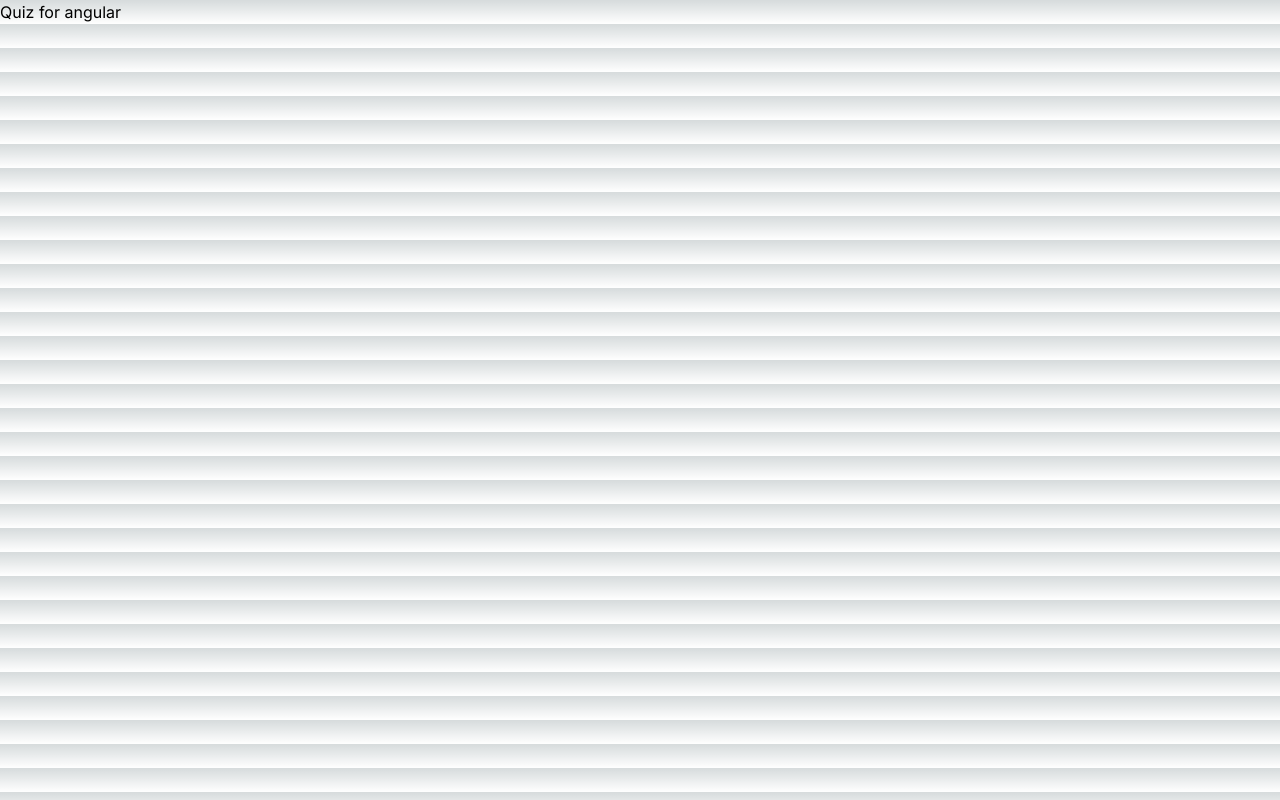
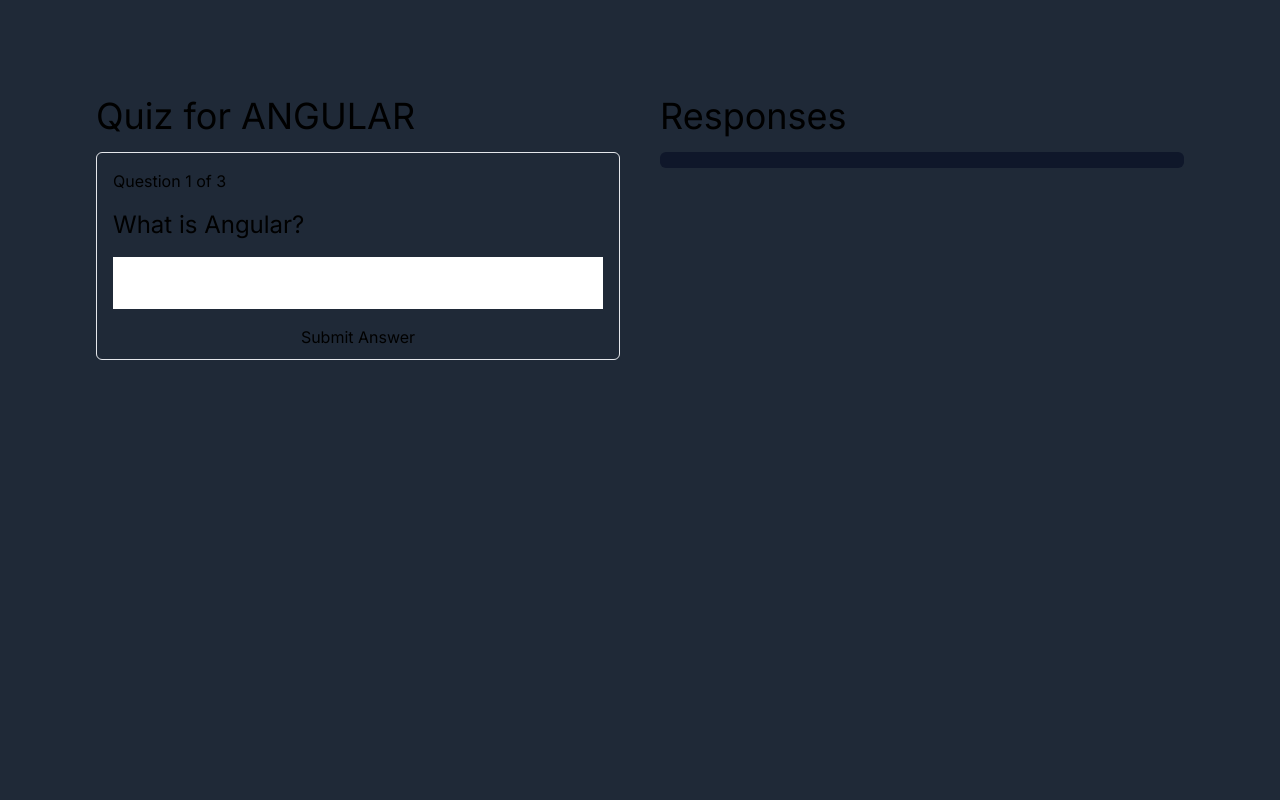
Before and after one commit to tkapa/quiz-bot, a Next.js app: page /quiz/angular in a window 1280 px wide. Built offline with nearby package versions, Linux system fonts and the light colour scheme.

Commit message:
Update with page

```diff
--- a/app/globals.css
+++ b/app/globals.css
@@ -1,6 +1,18 @@
 @tailwind base;
 @tailwind components;
 @tailwind utilities;
+
+h1 {
+  @apply text-4xl;
+}
+
+h2 {
+  @apply text-2xl;
+}
+
+h3 {
+  @apply text-xl;
+}
 
 :root {
   --foreground-rgb: 0, 0, 0;
--- a/app/layout.tsx
+++ b/app/layout.tsx
@@ -16,7 +16,11 @@ export default function RootLayout({
 }) {
   return (
     <html lang="en">
-      <body className={inter.className}>{children}</body>
+      <body className={inter.className}>
+        <main className="bg-gray-800 flex min-h-screen flex-col items-center justify-between p-24">
+          {children}
+        </main>
+      </body>
     </html>
   );
 }
--- a/app/page.tsx
+++ b/app/page.tsx
@@ -3,7 +3,6 @@ import Link from "next/link";
 
 export default function Home() {
   return (
-    <main className="flex min-h-screen flex-col items-center justify-between p-24">
     <div className="flex gap-3 w-full">
       <div className="flex flex-col w-full text-center border rounded-md p-4 gap-4">
         <h2>Angular</h2>
@@ -23,6 +22,5 @@ export default function Home() {
         <button className="p-2 border w-fit">Take Quiz</button>
       </div>
     </div>
-    </main>
   );
 }
--- a/app/quiz/[slug]/page.tsx
+++ b/app/quiz/[slug]/page.tsx
@@ -1,12 +1,113 @@
+"use client";
 import React from "react";
 
-export async function getStaticProps() {}
+const AngularQuestions = [
+  "What is Angular?",
+  "What is Angular CLI?",
+  "What is Angular Material?",
+];
+
+interface QuizState {
+  currentQuestion: number;
+  questions: string[];
+  responses: any[];
+  correct: number;
+}
 
 const Quiz = ({ params }: { params: { slug: string } }) => {
+  const initialState: QuizState = {
+    currentQuestion: 0,
+    questions: AngularQuestions,
+    responses: [],
+    correct: 0,
+  };
+
+  const [currentState, setCurrentState] =
+    React.useState<QuizState>(initialState);
+
+  const [answerText, setAnswerText] = React.useState<string>("");
+  const [isLoading, setIsLoading] = React.useState<boolean>(false);
+  const [quizComplete, setQuizComplete] = React.useState<boolean>(false);
+
+  const sendAnswer = async () => {
+    const { responses, currentQuestion, questions } = currentState;
+
+    const newResponses = responses;
+
+    newResponses.push({
+      question: questions[currentQuestion],
+      answer: answerText,
+      correct: true,
+      explanation: "This is a placeholder explanation",
+      confidence: 0,
+    });
+
+    var nextQuestion = currentQuestion + 1;
+
+    if (currentQuestion === questions.length - 1) {
+      setQuizComplete(true);
+      nextQuestion = currentQuestion;
+    }
+
+    setCurrentState({
+      ...currentState,
+      responses: newResponses,
+      currentQuestion: nextQuestion,
+    });
+
+    setAnswerText("");
+  };
+
   return (
-    <main>
-      <h1>Quiz for {params.slug}</h1>
-    </main>
+    <div className="flex w-full h-full gap-10 justify-between">
+      <section className="flex flex-col w-full h-full gap-4">
+        <h1>Quiz for {params.slug.toUpperCase()}</h1>
+        <div className="flex flex-col border p-4 rounded-md gap-4 h-52">
+          {!quizComplete ? (
+            <>
+              <span className="w-full flex">
+                Question {currentState.currentQuestion + 1} of{" "}
+                {currentState.questions.length}
+              </span>
+              <label htmlFor="answer-box">
+                <h2>{currentState.questions[currentState.currentQuestion]}</h2>
+              </label>
+              <input
+                name="answer-box"
+                type="text"
+                className="h-full text-black p-4"
+                value={answerText}
+                onChange={(e) => {
+                  setAnswerText(e.target.value);
+                }}
+              />
+              <button onClick={sendAnswer}>Submit Answer</button>
+            </>
+          ) : (
+            <>
+              <h2>Quiz Complete!</h2>
+              <span>Score: {currentState.correct}</span>
+            </>
+          )}
+        </div>
+      </section>
+
+      <section className="w-full h-1/2 flex flex-col gap-4">
+        <h1>Responses</h1>
+        <div className="flex flex-col h-full divide-y-2 gap-4 bg-slate-900 rounded-md px-4 pb-4">
+          {currentState.responses.map((response, i) => {
+            return (
+              <div className="flex flex-col gap-4 pt-4" key={i}>
+                <h2>{response.question}</h2>
+                <span>Your Answer: {response.answer}</span>
+                <span>Explanation: {response.explanation}</span>
+                <span>Confidence: {response.confidence}</span>
+              </div>
+            );
+          })}
+        </div>
+      </section>
+    </div>
   );
 };
 
```
Also changed, not shown: tailwind.config.ts (+9 -9 lines). Lines whose indentation alone changed are shown as unchanged.
